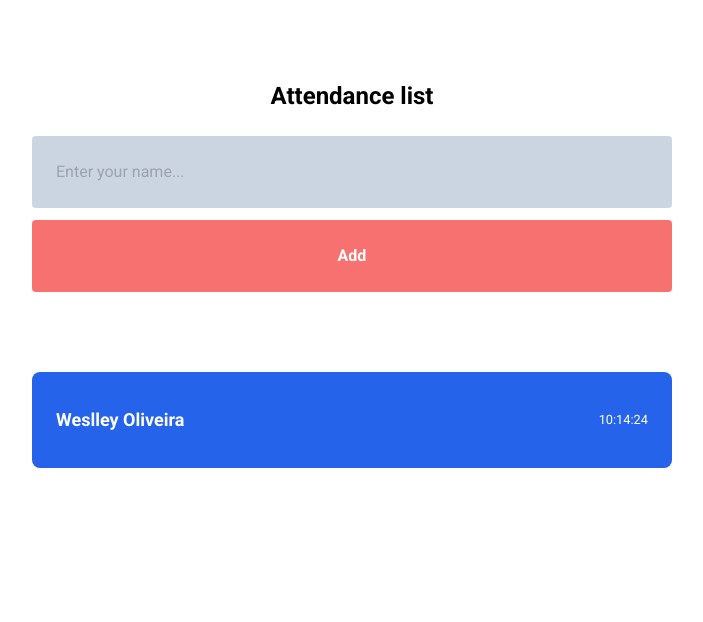
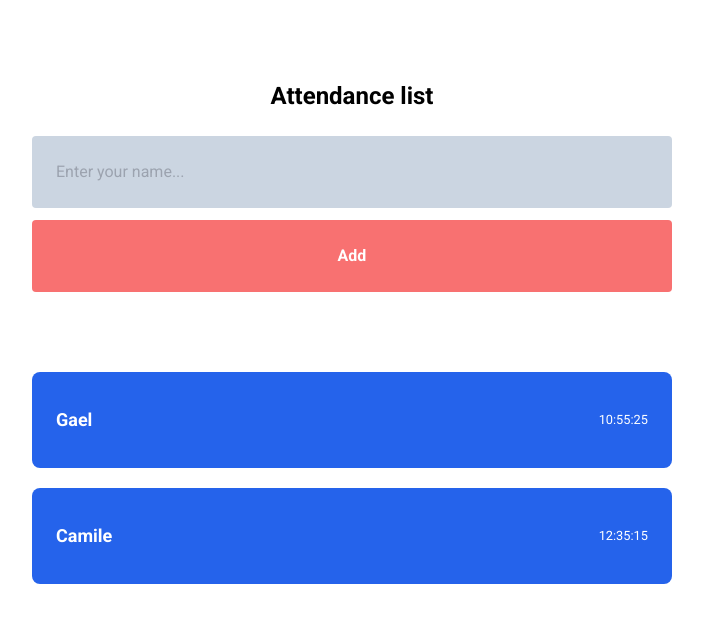
Before and after one commit to weslleyolli/Attendance-list, a React (Vite) app: page / in a window 1280 px wide. Shown: the top 622 px of the page, without its empty margins (288-991 px from the left). Built offline with nearby package versions, Linux system fonts and the light colour scheme.

Commit message:
property

```diff
--- a/src/App.jsx
+++ b/src/App.jsx
@@ -10,7 +10,8 @@ function App() {
         className="w-1/2 p-6 font-bold bg-red-400 text-white rounded mt-3 mb-20 hover:bg-red-500 transition duration-200 ease-in-out text-base"
         type="button"
       >Add</button>
-      <Card />
+      <Card name="Gael" time="10:55:25" />
+      <Card name="Camile" time="12:35:15" />
     </div>
   )
 }
--- a/src/components/Card/index.jsx
+++ b/src/components/Card/index.jsx
@@ -1,10 +1,10 @@
 import React from "react";
 
-export function Card() {
+export function Card({name, time}) {
     return(
         <div className="h-24 w-1/2 bg-blue-600 text-white rounded-lg mb-5 flex items-center justify-between p-6">
-            <strong className="text-lg">Weslley Oliveira</strong>
-            <small>10:14:24</small>
+            <strong className="text-lg">{name}</strong>
+            <small>{time}</small>
         </div>
     )
 }
```
